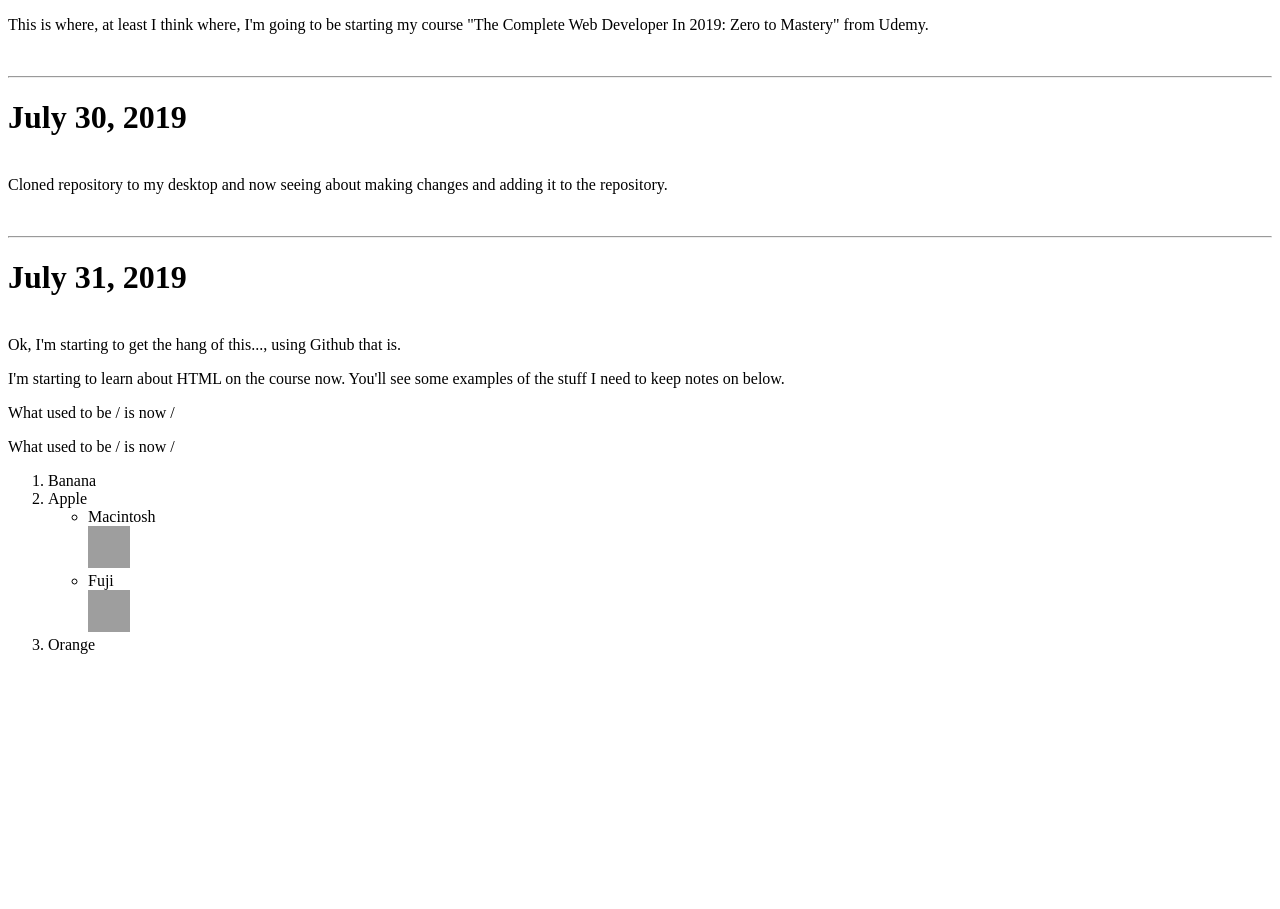
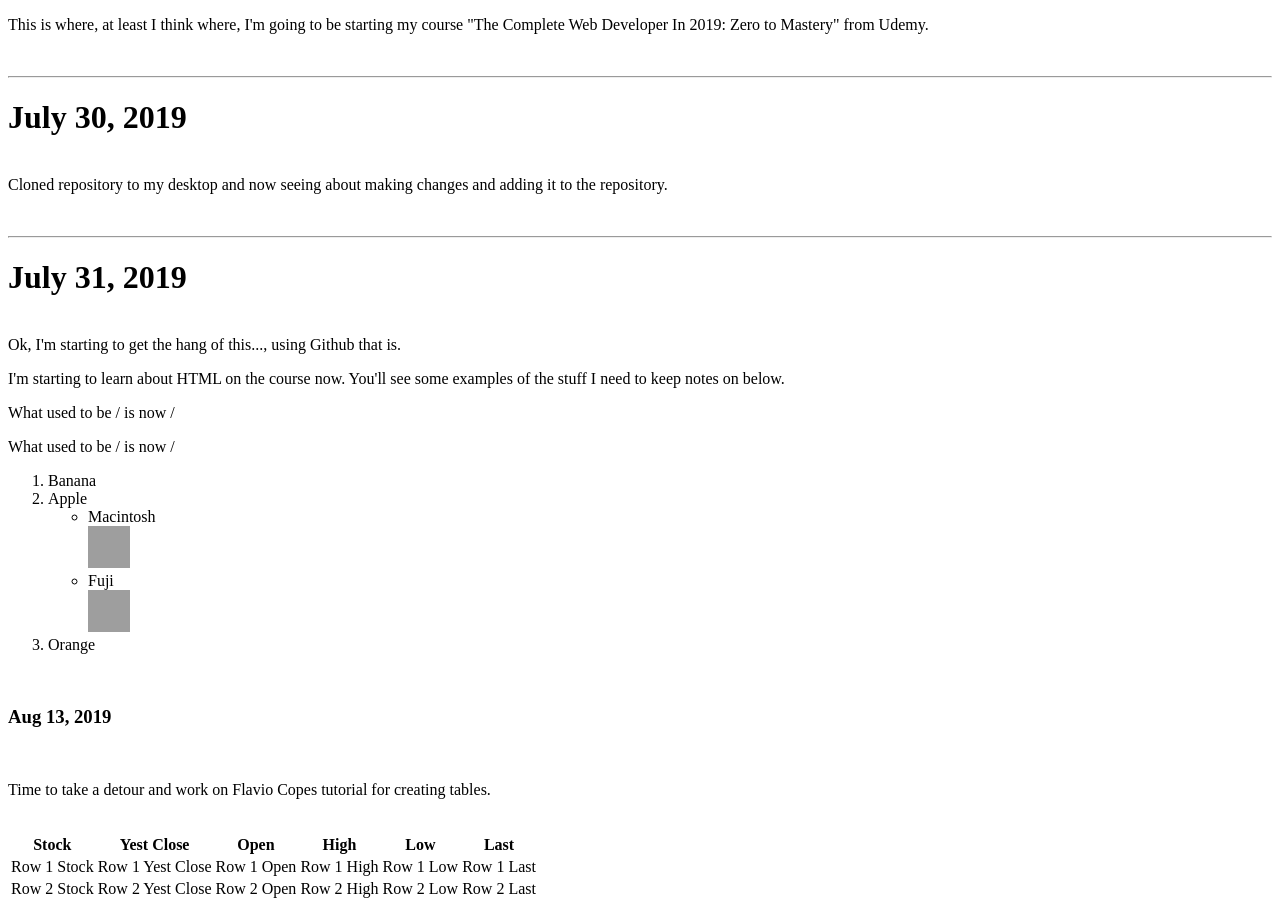
Before and after one commit to RMSS4Ever/CompleteWebDeveloperIn2019, a plain HTML site: page index.html in a window 1280 px wide. Before the commit the page ends 800 px from the top, so only its background shows below. Drawn offline with Linux system fonts and the light colour scheme; grey boxes are pictures that could not be loaded.

Commit message:
Started playing with creating a table with rows.

```diff
--- a/index.html
+++ b/index.html
@@ -51,6 +51,38 @@
             </ul>
           <li>Orange</li>
         </ol>
+    </br>
+    <h3>Aug 13, 2019</h3>
+  </br>
+  <p>Time to take a detour and work on Flavio Copes tutorial for creating tables.</p>
+</br>
+  <table>
+    <tr> <!-- This should be the columns -->
+      <th>Stock</th>
+      <th>Yest Close</th>
+      <th>Open</th>
+      <th>High</th>
+      <th>Low</th>
+      <th>Last</th>
+    </tr>
+
+    <tr> <!-- This should be the first row -->
+      <td>Row 1 Stock</td>
+      <td>Row 1 Yest Close</td>
+      <td>Row 1 Open</td>
+      <td>Row 1 High</td>
+      <td>Row 1 Low</td>
+      <td>Row 1 Last</td>
+    </tr>
+
+    <tr> <!-- This should be the second row -->
+      <td>Row 2 Stock</td>
+      <td>Row 2 Yest Close</td>
+      <td>Row 2 Open</td>
+      <td>Row 2 High</td>
+      <td>Row 2 Low</td>
+      <td>Row 2 Last</td>
+    </tr>
 
   </body>
 
```
